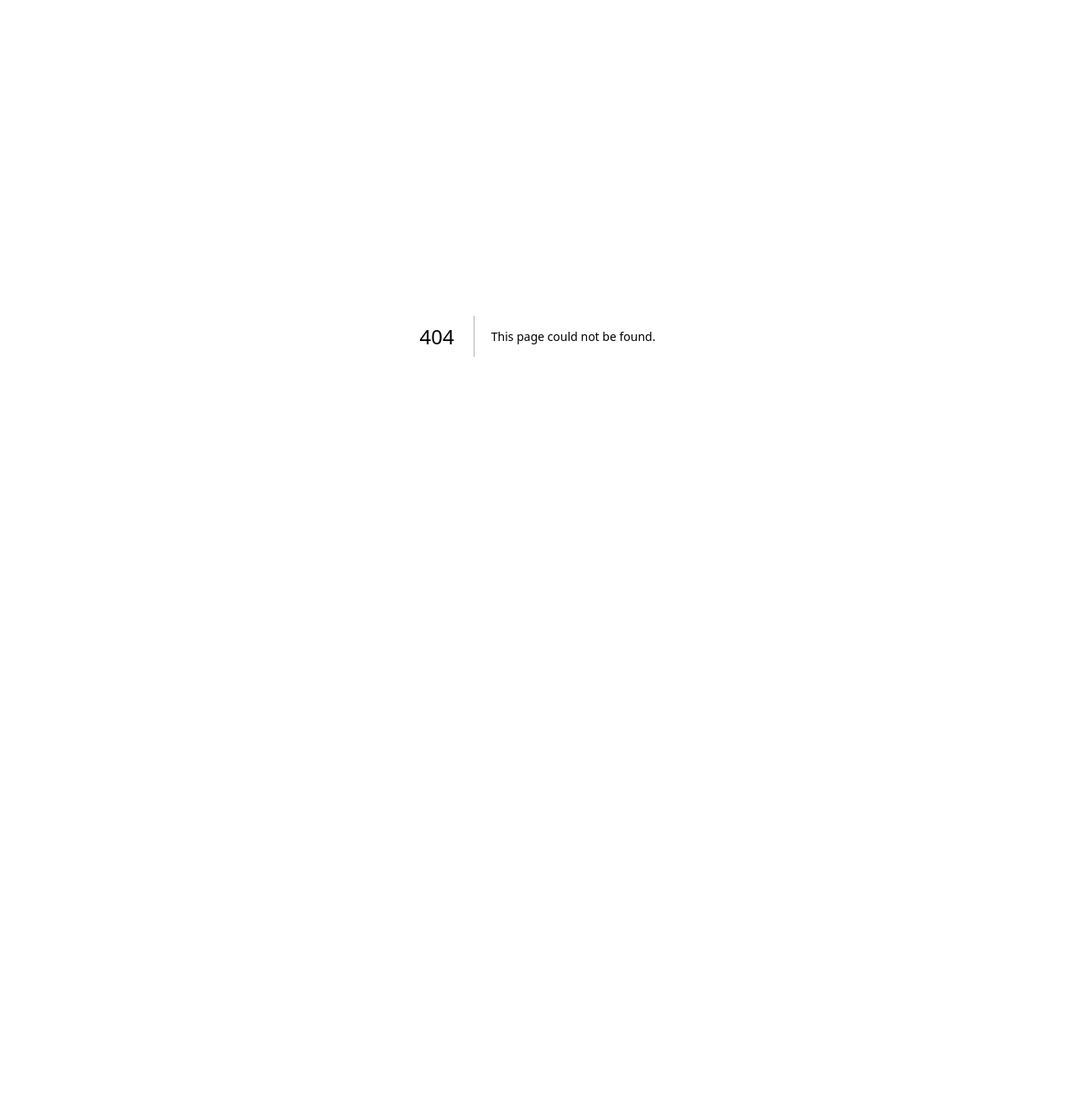
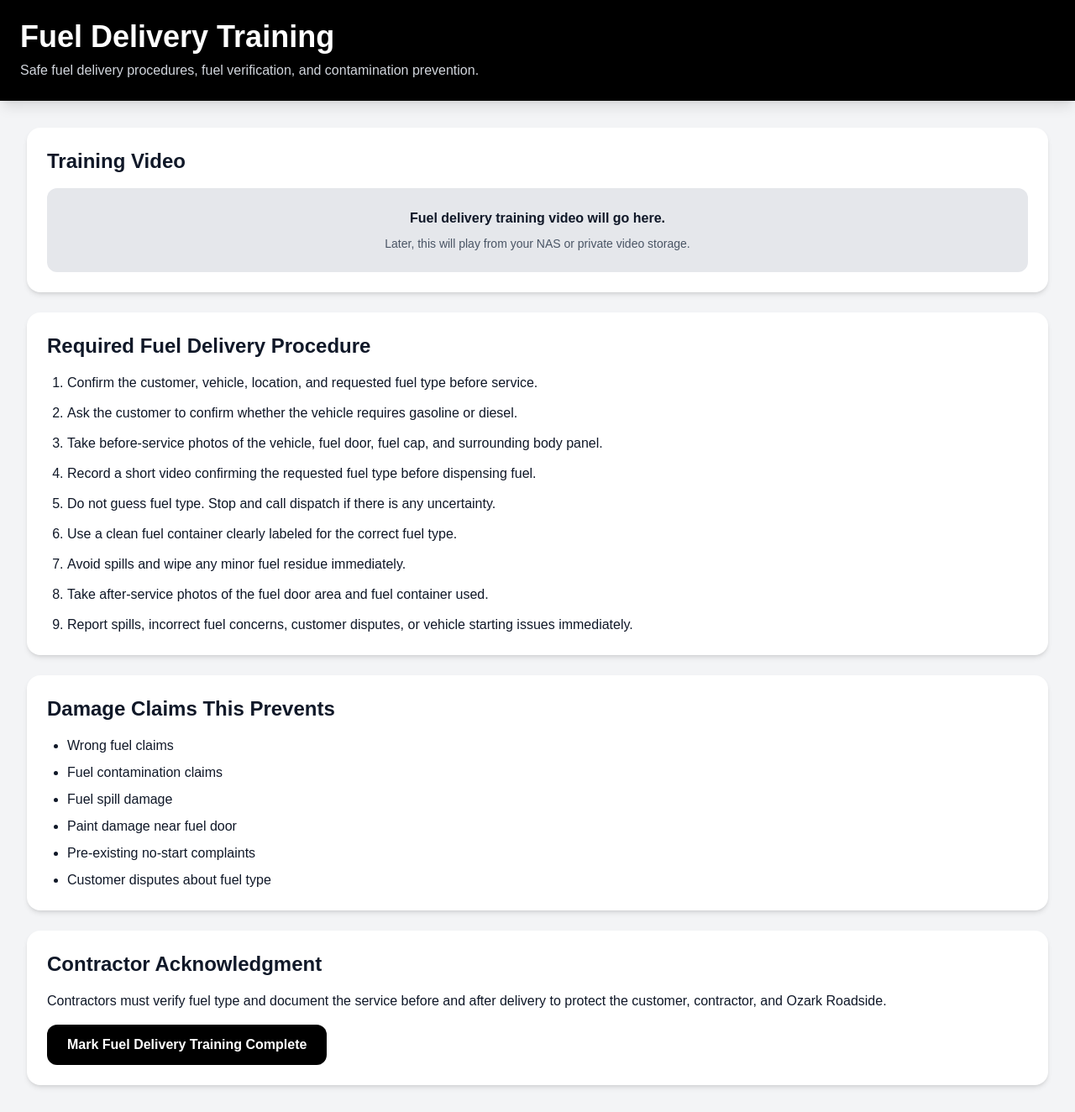
Before and after one commit to Fuidwiw/contractor-training-portal, a Next.js app: page /fuel-delivery in a window 1280 px wide. Before the commit this address had no page. Shown: the whole page at 84% size. Before the commit the page ends 800 px from the top, so only its background shows below. Built offline with nearby package versions, Linux system fonts and the light colour scheme.

Commit message:
Added fuel delivery training module

```diff
--- /dev/null
+++ b/app/fuel-delivery/page.js
@@ -0,0 +1,83 @@
+export default function FuelDeliveryTraining() {
+  return (
+    <main className="min-h-screen bg-gray-100 text-gray-900">
+
+      <div className="bg-black text-white p-6 shadow-lg">
+        <h1 className="text-4xl font-bold">
+          Fuel Delivery Training
+        </h1>
+
+        <p className="mt-2 text-gray-300">
+          Safe fuel delivery procedures, fuel verification, and contamination prevention.
+        </p>
+      </div>
+
+      <div className="p-8">
+
+        <div className="bg-white rounded-2xl shadow-md p-6 mb-6">
+          <h2 className="text-2xl font-semibold mb-4">
+            Training Video
+          </h2>
+
+          <div className="bg-gray-200 rounded-xl p-6 text-center">
+            <p className="font-semibold">
+              Fuel delivery training video will go here.
+            </p>
+
+            <p className="text-sm mt-2 text-gray-600">
+              Later, this will play from your NAS or private video storage.
+            </p>
+          </div>
+        </div>
+
+        <div className="bg-white rounded-2xl shadow-md p-6 mb-6">
+          <h2 className="text-2xl font-semibold mb-4">
+            Required Fuel Delivery Procedure
+          </h2>
+
+          <ol className="list-decimal ml-6 space-y-3">
+            <li>Confirm the customer, vehicle, location, and requested fuel type before service.</li>
+            <li>Ask the customer to confirm whether the vehicle requires gasoline or diesel.</li>
+            <li>Take before-service photos of the vehicle, fuel door, fuel cap, and surrounding body panel.</li>
+            <li>Record a short video confirming the requested fuel type before dispensing fuel.</li>
+            <li>Do not guess fuel type. Stop and call dispatch if there is any uncertainty.</li>
+            <li>Use a clean fuel container clearly labeled for the correct fuel type.</li>
+            <li>Avoid spills and wipe any minor fuel residue immediately.</li>
+            <li>Take after-service photos of the fuel door area and fuel container used.</li>
+            <li>Report spills, incorrect fuel concerns, customer disputes, or vehicle starting issues immediately.</li>
+          </ol>
+        </div>
+
+        <div className="bg-white rounded-2xl shadow-md p-6 mb-6">
+          <h2 className="text-2xl font-semibold mb-4">
+            Damage Claims This Prevents
+          </h2>
+
+          <ul className="list-disc ml-6 space-y-2">
+            <li>Wrong fuel claims</li>
+            <li>Fuel contamination claims</li>
+            <li>Fuel spill damage</li>
+            <li>Paint damage near fuel door</li>
+            <li>Pre-existing no-start complaints</li>
+            <li>Customer disputes about fuel type</li>
+          </ul>
+        </div>
+
+        <div className="bg-white rounded-2xl shadow-md p-6">
+          <h2 className="text-2xl font-semibold mb-4">
+            Contractor Acknowledgment
+          </h2>
+
+          <p className="mb-4">
+            Contractors must verify fuel type and document the service before and after delivery to protect the customer, contractor, and Ozark Roadside.
+          </p>
+
+          <button className="bg-black text-white px-6 py-3 rounded-xl font-semibold">
+            Mark Fuel Delivery Training Complete
+          </button>
+        </div>
+
+      </div>
+    </main>
+  );
+}
```
